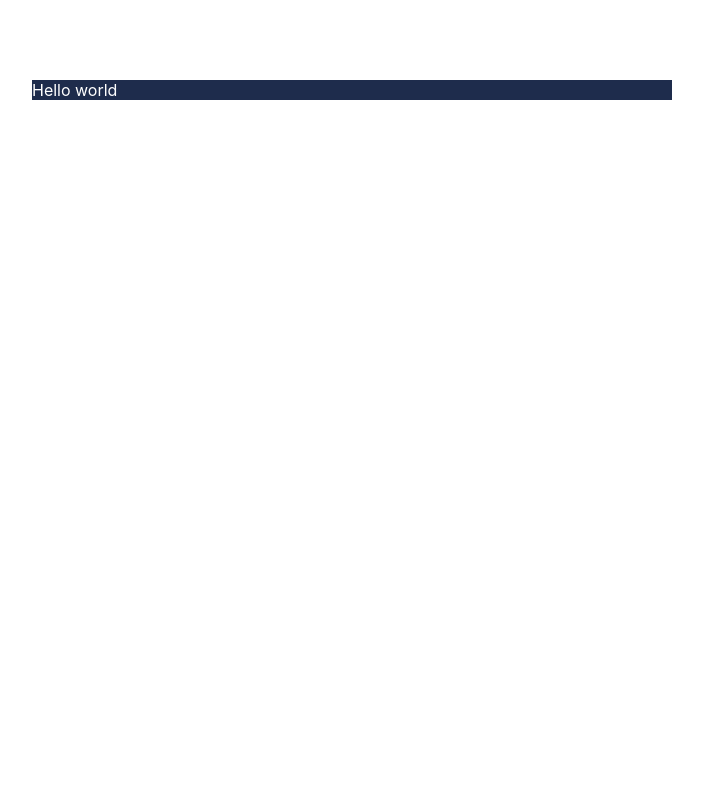
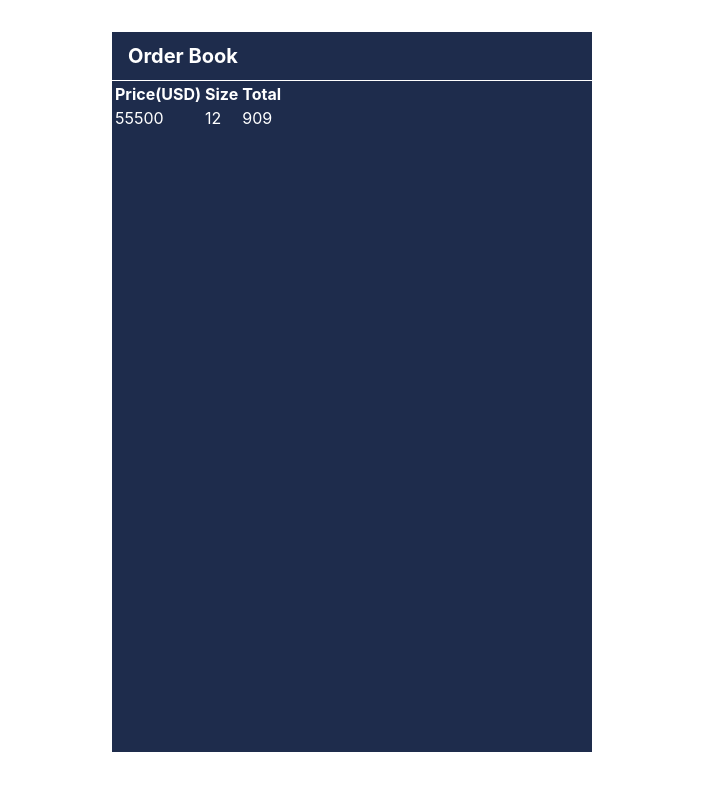
Before and after one commit to gswliang/Orderbook, a React (Create React App) app: page / in a window 1280 px wide. Shown: the top 790 px of the page, without its empty margins (288-991 px from the left). Built offline with nearby package versions, Linux system fonts and the light colour scheme; no server answers.

Commit message:
implemented components

```diff
--- a/src/App.css
+++ b/src/App.css
@@ -1,6 +1,19 @@
-.order-book-container {
-  margin: 5rem auto;
-  width: 640px;
-  height: 100%;
+.app {
+  margin: 2rem auto;
+  width: 30rem;
+  height: 45rem;
   background-color: #1e2c4c;
 }
+
+.app-container {
+  display: flex;
+  flex-direction: column;
+}
+
+.title {
+  font-size: 1.25rem;
+  font-weight: 700;
+  line-height: 2rem;
+  border-bottom: white 1px solid;
+  padding: 0.5rem 1rem;
+}
--- a/src/App.js
+++ /dev/null
@@ -1,9 +0,0 @@
-import React from "react";
-import "./app.css";
-
-const App = () => {
-  const ORDER_BOOK_API = "https://api.btse.com/futures/api/v2.1/orderbook/L2";
-  return <div className="order-book-container">Hello world</div>;
-};
-
-export default App;
--- /dev/null
+++ b/src/App.jsx
@@ -0,0 +1,49 @@
+import React, { useEffect, useState } from "react";
+import Orderbook from "./Components/Orderbook";
+import data from "./test.json";
+import "./app.css";
+
+const App = () => {
+  const ORDER_BOOK_WEBSOCKET_URL = "wss://ws.btse.com/ws/futures";
+
+  const webSocket = new WebSocket(ORDER_BOOK_WEBSOCKET_URL);
+
+  const [orders, setOrders] = useState();
+
+  useEffect(() => {
+    // const subscribe = { op: "subscribe", args: ["orderBook:BTCPFC_0"] };
+
+    setOrders(data.data);
+
+    // webSocket.onopen = () => {
+    //   webSocket.send(JSON.stringify(subscribe));
+    //   console.log("Connecting open!");
+    // };
+    // webSocket.onmessage = (event) => {
+    //   const result = JSON.parse(event.data);
+    //   console.log(result);
+    // };
+
+    // webSocket.onclose = () => {
+    //   console.log("Connection Closed");
+    // };
+    // webSocket.onerror = (err) => {
+    //   console.log("Connection error: ", err);
+    // };
+
+    return () => {
+      // webSocket.close();
+    };
+  }, [orders]);
+
+  return (
+    <div className="app">
+      <div className="app-container">
+        <div className="title">Order Book</div>
+        <Orderbook orders={orders}></Orderbook>
+      </div>
+    </div>
+  );
+};
+
+export default App;
--- /dev/null
+++ b/src/Components/Orderbook.jsx
@@ -0,0 +1,15 @@
+import React from "react";
+import Quote from "./Quote";
+import "./orderbook.css";
+
+const Orderbook = ({ orders }) => {
+  console.log(orders);
+
+  return (
+    <div className="orderbook">
+      <Quote />
+    </div>
+  );
+};
+
+export default Orderbook;
--- /dev/null
+++ b/src/Components/Quote.jsx
@@ -0,0 +1,24 @@
+import React from "react";
+
+const Quote = () => {
+  return (
+    <div className="quote">
+      <table>
+        <thead>
+          <tr>
+            <th>Price(USD)</th>
+            <th>Size</th>
+            <th>Total</th>
+          </tr>
+          <tr>
+            <td>55500</td>
+            <td>12</td>
+            <td>909</td>
+          </tr>
+        </thead>
+      </table>
+    </div>
+  );
+};
+
+export default Quote;
--- /dev/null
+++ b/src/Components/orderbook.css
@@ -0,0 +1,3 @@
+.orderbook {
+  height: 100%;
+}
--- /dev/null
+++ b/src/Components/quote.css
@@ -0,0 +1,16 @@
+.quote {
+  display: flex;
+  flex-direction: column;
+  height: 100%;
+}
+
+th {
+  color: #8698aa;
+  font-weight: 500;
+  padding: 0.5rem 0;
+}
+
+td,
+th {
+  text-align: left;
+}
--- /dev/null
+++ b/src/test.json
@@ -0,0 +1,363 @@
+{
+  "topic": "orderBook",
+  "data": {
+    "buyQuote": [
+      {
+        "price": "30046.0",
+        "size": "221",
+        "culmulativeTotal": "221"
+      },
+      {
+        "price": "30044.5",
+        "size": "205",
+        "culmulativeTotal": "426"
+      },
+      {
+        "price": "30043.5",
+        "size": "199",
+        "culmulativeTotal": "625"
+      },
+      {
+        "price": "30038.0",
+        "size": "40",
+        "culmulativeTotal": "665"
+      },
+      {
+        "price": "30036.5",
+        "size": "836",
+        "culmulativeTotal": "1501"
+      },
+      {
+        "price": "30036.0",
+        "size": "575",
+        "culmulativeTotal": "2076"
+      },
+      {
+        "price": "30032.5",
+        "size": "2674",
+        "culmulativeTotal": "4750"
+      },
+      {
+        "price": "30031.0",
+        "size": "940",
+        "culmulativeTotal": "5690"
+      },
+      {
+        "price": "30014.5",
+        "size": "333",
+        "culmulativeTotal": "6022"
+      },
+      {
+        "price": "30010.5",
+        "size": "579",
+        "culmulativeTotal": "6602"
+      },
+      {
+        "price": "30008.5",
+        "size": "2662",
+        "culmulativeTotal": "9264"
+      },
+      {
+        "price": "30005.0",
+        "size": "3205",
+        "culmulativeTotal": "12468"
+      },
+      {
+        "price": "29993.5",
+        "size": "525",
+        "culmulativeTotal": "12993"
+      },
+      {
+        "price": "29993.0",
+        "size": "500",
+        "culmulativeTotal": "13493"
+      },
+      {
+        "price": "29992.5",
+        "size": "669",
+        "culmulativeTotal": "14162"
+      },
+      {
+        "price": "29991.0",
+        "size": "1454",
+        "culmulativeTotal": "15617"
+      },
+      {
+        "price": "29989.5",
+        "size": "890",
+        "culmulativeTotal": "16507"
+      },
+      {
+        "price": "29988.0",
+        "size": "2798",
+        "culmulativeTotal": "19304"
+      },
+      {
+        "price": "29986.0",
+        "size": "1008",
+        "culmulativeTotal": "20313"
+      },
+      {
+        "price": "29982.0",
+        "size": "1060",
+        "culmulativeTotal": "21373"
+      },
+      {
+        "price": "29980.5",
+        "size": "449",
+        "culmulativeTotal": "21823"
+      },
+      {
+        "price": "29978.5",
+        "size": "14306",
+        "culmulativeTotal": "36129"
+      },
+      {
+        "price": "29976.0",
+        "size": "952",
+        "culmulativeTotal": "37081"
+      },
+      {
+        "price": "29974.5",
+        "size": "1773",
+        "culmulativeTotal": "38854"
+      },
+      {
+        "price": "29972.5",
+        "size": "1795",
+        "culmulativeTotal": "40649"
+      },
+      {
+        "price": "29971.0",
+        "size": "1995",
+        "culmulativeTotal": "42644"
+      },
+      {
+        "price": "29970.0",
+        "size": "1461",
+        "culmulativeTotal": "44105"
+      },
+      {
+        "price": "29968.0",
+        "size": "2866",
+        "culmulativeTotal": "46971"
+      },
+      {
+        "price": "29967.0",
+        "size": "4347",
+        "culmulativeTotal": "51318"
+      },
+      {
+        "price": "29963.5",
+        "size": "2418",
+        "culmulativeTotal": "53736"
+      },
+      {
+        "price": "29962.5",
+        "size": "2797",
+        "culmulativeTotal": "56532"
+      },
+      {
+        "price": "29959.5",
+        "size": "2687",
+        "culmulativeTotal": "59219"
+      },
+      {
+        "price": "29959.0",
+        "size": "285",
+        "culmulativeTotal": "59504"
+      },
+      {
+        "price": "29958.0",
+        "size": "2887",
+        "culmulativeTotal": "62391"
+      },
+      {
+        "price": "29956.0",
+        "size": "3235",
+        "culmulativeTotal": "65627"
+      }
+    ],
+    "sellQuote": [
+      {
+        "price": "30139.0",
+        "size": "3270",
+        "culmulativeTotal": "62415"
+      },
+      {
+        "price": "30138.0",
+        "size": "469",
+        "culmulativeTotal": "59145"
+      },
+      {
+        "price": "30137.5",
+        "size": "2761",
+        "culmulativeTotal": "58675"
+      },
+      {
+        "price": "30134.5",
+        "size": "2490",
+        "culmulativeTotal": "55914"
+      },
+      {
+        "price": "30134.0",
+        "size": "2975",
+        "culmulativeTotal": "53424"
+      },
+      {
+        "price": "30130.0",
+        "size": "4435",
+        "culmulativeTotal": "50449"
+      },
+      {
+        "price": "30129.5",
+        "size": "2664",
+        "culmulativeTotal": "46014"
+      },
+      {
+        "price": "30127.0",
+        "size": "1409",
+        "culmulativeTotal": "43350"
+      },
+      {
+        "price": "30126.5",
+        "size": "2152",
+        "culmulativeTotal": "41941"
+      },
+      {
+        "price": "30125.5",
+        "size": "1281",
+        "culmulativeTotal": "39789"
+      },
+      {
+        "price": "30124.0",
+        "size": "694",
+        "culmulativeTotal": "38508"
+      },
+      {
+        "price": "30122.5",
+        "size": "1646",
+        "culmulativeTotal": "37814"
+      },
+      {
+        "price": "30122.0",
+        "size": "500",
+        "culmulativeTotal": "36168"
+      },
+      {
+        "price": "30121.0",
+        "size": "1205",
+        "culmulativeTotal": "35668"
+      },
+      {
+        "price": "30119.0",
+        "size": "1623",
+        "culmulativeTotal": "34463"
+      },
+      {
+        "price": "30116.5",
+        "size": "157",
+        "culmulativeTotal": "32840"
+      },
+      {
+        "price": "30115.0",
+        "size": "1732",
+        "culmulativeTotal": "32683"
+      },
+      {
+        "price": "30111.5",
+        "size": "636",
+        "culmulativeTotal": "30951"
+      },
+      {
+        "price": "30107.5",
+        "size": "547",
+        "culmulativeTotal": "30316"
+      },
+      {
+        "price": "30104.0",
+        "size": "543",
+        "culmulativeTotal": "29768"
+      },
+      {
+        "price": "30100.0",
+        "size": "536",
+        "culmulativeTotal": "29226"
+      },
+      {
+        "price": "30098.5",
+        "size": "687",
+        "culmulativeTotal": "28690"
+      },
+      {
+        "price": "30098.0",
+        "size": "14306",
+        "culmulativeTotal": "28003"
+      },
+      {
+        "price": "30090.5",
+        "size": "53",
+        "culmulativeTotal": "13697"
+      },
+      {
+        "price": "30090.0",
+        "size": "836",
+        "culmulativeTotal": "13644"
+      },
+      {
+        "price": "30083.5",
+        "size": "214",
+        "culmulativeTotal": "12808"
+      },
+      {
+        "price": "30073.0",
+        "size": "3205",
+        "culmulativeTotal": "12594"
+      },
+      {
+        "price": "30068.5",
+        "size": "40",
+        "culmulativeTotal": "9389"
+      },
+      {
+        "price": "30068.0",
+        "size": "2662",
+        "culmulativeTotal": "9349"
+      },
+      {
+        "price": "30065.0",
+        "size": "1895",
+        "culmulativeTotal": "6687"
+      },
+      {
+        "price": "30064.0",
+        "size": "1986",
+        "culmulativeTotal": "4792"
+      },
+      {
+        "price": "30062.5",
+        "size": "2143",
+        "culmulativeTotal": "2806"
+      },
+      {
+        "price": "30062.0",
+        "size": "333",
+        "culmulativeTotal": "663"
+      },
+      {
+        "price": "30051.5",
+        "size": "199",
+        "culmulativeTotal": "330"
+      },
+      {
+        "price": "30046.5",
+        "size": "131",
+        "culmulativeTotal": "131"
+      }
+    ],
+    "lastPrice": "30046.5",
+    "timestamp": 1654780182649,
+    "gain": -1,
+    "symbol": "BTCPFC"
+  }
+}
```
